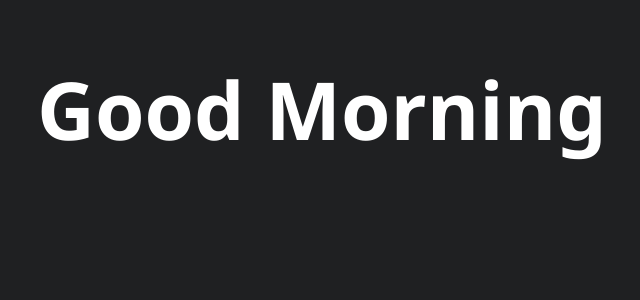
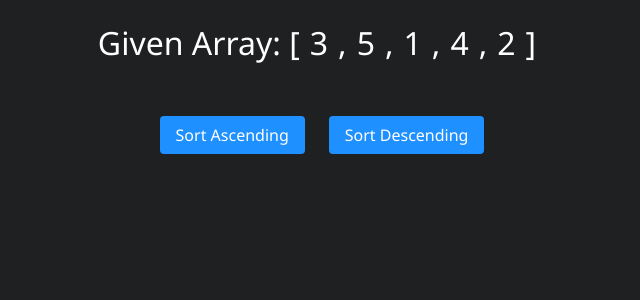
Before and after one commit to tee2490/AngularBasic, an Angular app: page / in a window 1280 px wide. Shown: the top 300 px of the page, without its empty margins (318-958 px from the left). Built offline with nearby package versions, Linux system fonts and the light colour scheme.

Commit message:
Section07 Task - Creating Custom Pipe For Sorting Numbers

```diff
--- a/src/app/app.component.css
+++ b/src/app/app.component.css
@@ -1,3 +1,50 @@
+* {
+  font-family: "Segoe UI", Tahoma, Geneva, Verdana, sans-serif;
+}
 h1 {
-  font-size: 5rem;
+  text-align: center;
+  font-weight: 300;
 }
+span {
+  letter-spacing: 10px;
+}
+.button-container {
+  display: flex;
+  justify-content: center;
+  align-items: center;
+  margin-top: 40px;
+}
+button {
+  padding: 8px 16px;
+  margin: 12px;
+  border-radius: 4px;
+  background-color: dodgerblue;
+  color: #fff;
+  font-size: 16px;
+  cursor: pointer;
+  border: none;
+  transition: all 0.2s ease-in-out;
+}
+.number-list {
+  list-style: none;
+  padding: 0;
+  margin: 0;
+}
+.sorted-output {
+  width: 50%;
+  margin: 0 auto;
+  margin-top: 16px;
+  padding: 16px;
+  background-color: #333;
+  box-shadow: rgba(100, 100, 111, 0.2) 0px 7px 29px 0px;
+  border-radius: 4px;
+}
+h2 {
+  text-align: center;
+  font-size: 50px;
+}
+li {
+  margin-bottom: 8px;
+  font-size: 28px;
+  text-align: center;
+}
--- a/src/app/app.component.html
+++ b/src/app/app.component.html
@@ -1 +1,27 @@
-<h1 style="text-align: center">{{ "Good" | appendText : " Morning" }}</h1>
+<h1>
+  Given Array: <span>[{{ numbers }}]</span>
+</h1>
+<div class="button-container">
+  <button type="button" (click)="sortOrder = 'asc'; showSorting()">
+    Sort Ascending
+  </button>
+  <button type="button" (click)="sortOrder = 'desc'; showSorting()">
+    Sort Descending
+  </button>
+</div>
+@if(showList){
+<div class="sorted-output">
+  @if(sortOrder === 'asc'){
+  <h2>Ascending Order</h2>
+  }@else if(sortOrder === 'desc'){
+  <h2>Descending Order</h2>
+  }
+  <ul class="number-list">
+    @for(number of numbers | sortNumbers: sortOrder; track number){
+    <li>
+      {{ number }}
+    </li>
+    }
+  </ul>
+</div>
+}
--- a/src/app/app.component.ts
+++ b/src/app/app.component.ts
@@ -2,13 +2,21 @@ import { Component } from '@angular/core';
 import { RouterOutlet } from '@angular/router';
 import { CommonModule } from '@angular/common';
 import { FormsModule } from '@angular/forms';
-import { AppendTextPipe } from './append-text-pipe';
+import { SortNumbersPipe } from './sort-numbers-pipe';
 
 @Component({
   selector: 'app-root',
   standalone: true,
-  imports: [RouterOutlet, CommonModule, FormsModule, AppendTextPipe],
+  imports: [RouterOutlet, CommonModule, FormsModule, SortNumbersPipe],
   templateUrl: './app.component.html',
   styleUrl: './app.component.css',
 })
-export class AppComponent {}
+export class AppComponent {
+  numbers: number[] = [3, 5, 1, 4, 2];
+  sortOrder: 'asc' | 'desc' = 'asc';
+  showList: boolean = false;
+
+  showSorting() {
+    this.showList = true;
+  }
+}
--- /dev/null
+++ b/src/app/sort-numbers-pipe.ts
@@ -0,0 +1,16 @@
+import { Pipe, PipeTransform } from '@angular/core';
+
+@Pipe({
+  name: 'sortNumbers',
+  standalone: true,
+})
+export class SortNumbersPipe implements PipeTransform {
+  transform(arr: number[], sortOrder: 'asc' | 'desc'): number[] {
+    if (!Array.isArray(arr)) return arr;
+    if (sortOrder === 'asc') {
+      return arr.sort((a, b) => a - b);
+    } else {
+      return arr.sort((a, b) => b - a);
+    }
+  }
+}
```
